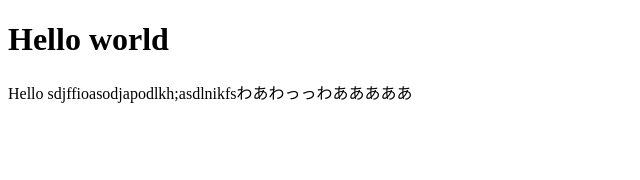
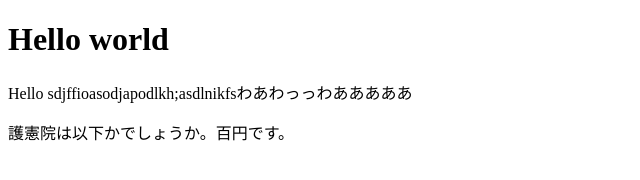
Before and after one commit to ReiNagahashi/git-one, a plain HTML site: page index.html in a window 1280 px wide. Shown: the whole page, without its empty margins (0-640 px from the left). Drawn offline with Linux system fonts and the light colour scheme.

Commit message:
create footer

```diff
--- a/index.html
+++ b/index.html
@@ -9,5 +9,6 @@
 <body>
     <h1>Hello world</h1>
     <p>Hello sdjffioasodjapodlkh;asdlnikfsわあわっっわあああああ</p>
+    <footer>護憲院は以下かでしょうか。百円です。</footer>
 </body>
 </html>
```
